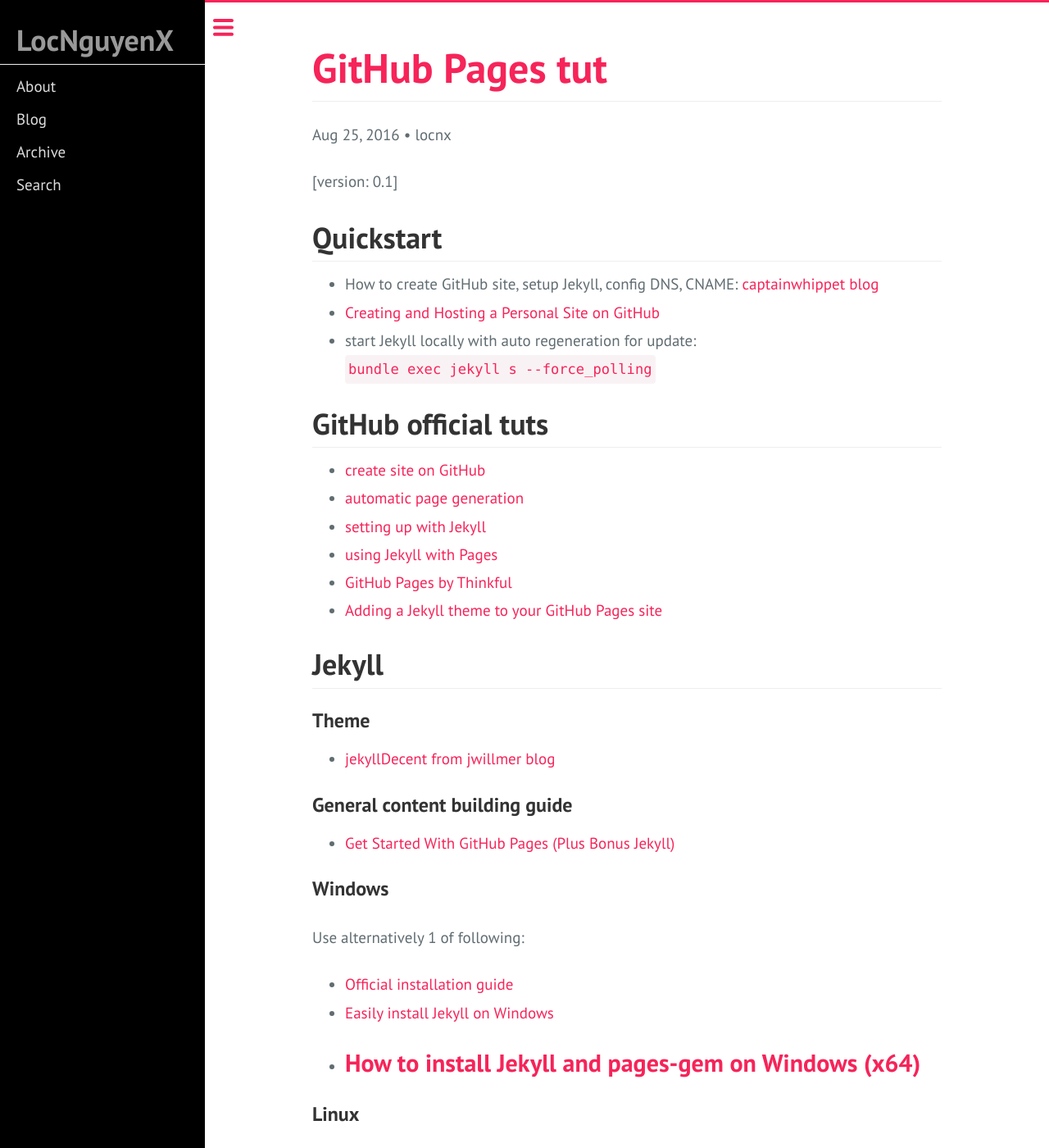
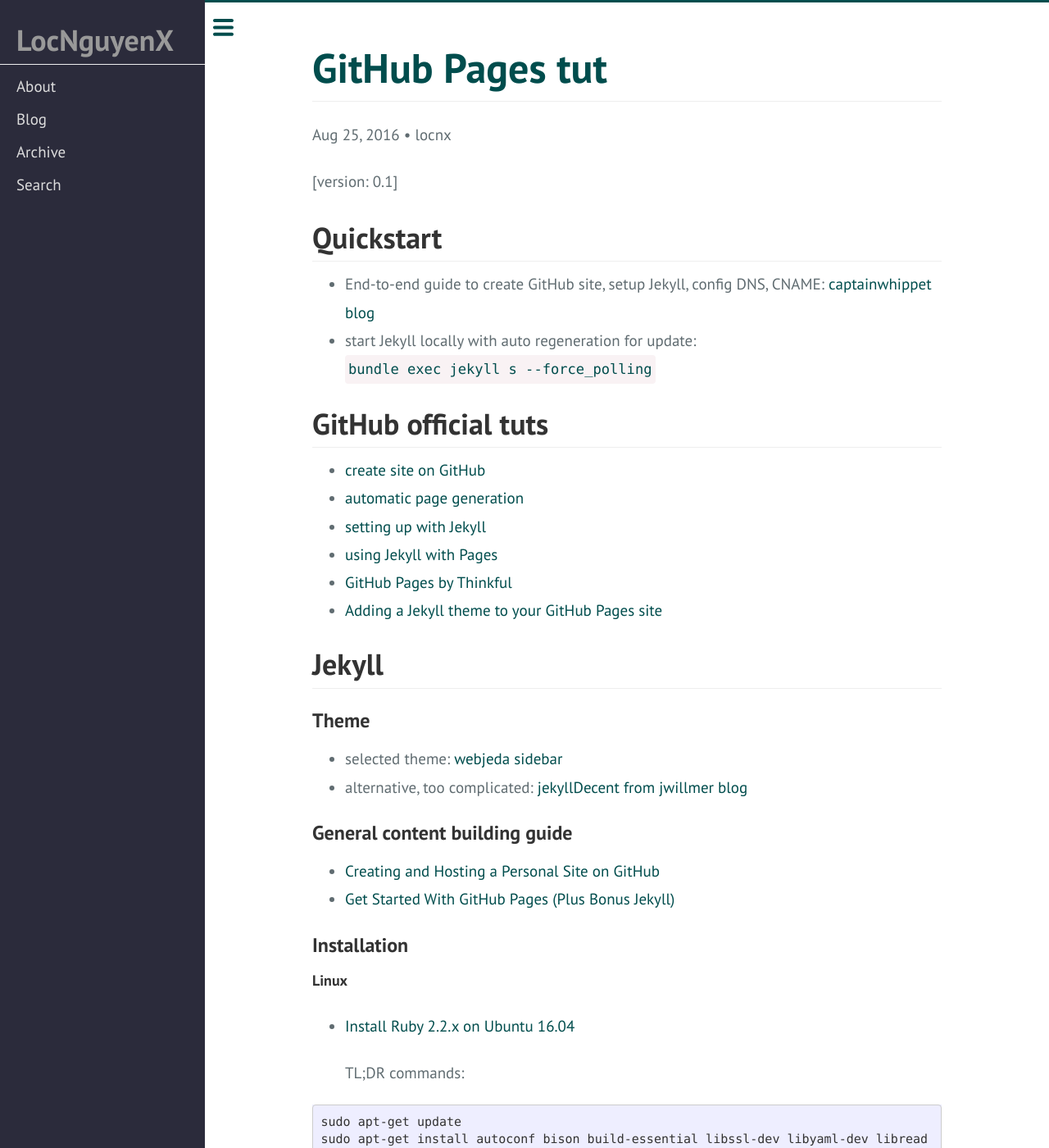
Before and after one commit to locnguyenx/blog, a Jekyll site: the page built from _posts/2016-08-25-github-pages-tut.md, in a window 1280 px wide and 1400 px high. Shown: the whole window at 82% size. Built offline with Jekyll 4.4.1, drawn with Linux system fonts in a browser that asks for light colours; some of the changed text lies outside the part shown.

Commit message:
edit config.hml

```diff
--- a/_config.yml
+++ b/_config.yml
@@ -14,13 +14,14 @@
 
 
 #color scheme
-sidebar-color: '#000'       #those apostrophes are important
-accent-color: '#F62459'     #those apostrophes are important
+sidebar-color: '#2b2b3b'       #those apostrophes are important
+accent-color: '#004d4d'     #those apostrophes are important
 
 
 #social
 github: https://github.com/locnguyenx
-email: mailto:loc.nguyenxuan@gmail.com
+linkedin: https://vn.linkedin.com/in/loc-nguyen-xuan-83051347
+email: loc.nguyenxuan@gmail.com
 
 #Other
 google-custom-search-cx: '008787842287427824110:bd6ovs0skhk'        #Create Custom Search Engine(CSE) with google and find this ID in the code they provide.
--- a/_posts/2016-08-25-github-pages-tut.md
+++ b/_posts/2016-08-25-github-pages-tut.md
@@ -3,15 +3,14 @@
 title: GitHub Pages tut
 permalink: /github-pages-tut/
 author:    locnx
-keywords:  github jekyll
+keywords:  github pages jekyll linux bash
 menutitle: Tech
 ---
 [version: 0.1]
 
 # Quickstart
 
-- How to create GitHub site, setup Jekyll, config DNS, CNAME: [captainwhippet blog](http://captainwhippet.com/blog/2014/05/11/blog-setup-details.html)
-- [Creating and Hosting a Personal Site on GitHub](http://jmcglone.com/guides/github-pages/)
+- End-to-end guide to create GitHub site, setup Jekyll, config DNS, CNAME: [captainwhippet blog](http://captainwhippet.com/blog/2014/05/11/blog-setup-details.html)
 - start Jekyll locally with auto regeneration for update:
 	`bundle exec jekyll s --force_polling`
 
@@ -27,22 +26,18 @@
 # Jekyll
 
 ### Theme
-
-- [jekyllDecent from jwillmer blog](http://jwillmer.github.io/jekyllDecent/)
+- selected theme: [webjeda sidebar](https://blog.webjeda.com/jekyll-themes/sidebar/)
+- alternative, too complicated: [jekyllDecent from jwillmer blog](http://jwillmer.github.io/jekyllDecent/)
 
 ### General content building guide
-
+- [Creating and Hosting a Personal Site on GitHub](http://jmcglone.com/guides/github-pages/)
 - [Get Started With GitHub Pages (Plus Bonus Jekyll)](https://24ways.org/2013/get-started-with-github-pages/)
 
-### Windows
 
-Use alternatively 1 of following:
-- [Official installation guide](http://jekyllrb.com/docs/windows/#installation)
-- [Easily install Jekyll on Windows ](https://davidburela.wordpress.com/2015/11/28/easily-install-jekyll-on-windows-with-3-command-prompt-entries-and-chocolatey/)
-- [How to install Jekyll and pages-gem on Windows (x64)](http://jwillmer.de/blog/tutorial/how-to-install-jekyll-and-pages-gem-on-windows-10-x46)
--
+### Installation
 
-### Linux
+#### Linux
+
 - [Install Ruby 2.2.x on Ubuntu 16.04](https://www.digitalocean.com/community/tutorials/how-to-install-ruby-on-rails-with-rbenv-on-ubuntu-16-04)
 
 	TL;DR commands:
@@ -110,10 +105,19 @@
 	- `$ gem install therubyracer`
 	- add dependency into Gemfile bundle with this line: gem "therubyracer"
 
-### Ubuntu bash on Windows 10
+#### Ubuntu bash on Windows 10
 - Install Ruby & gem as in Linux
 - Problems
 	- [UNRESOLVED]Failed to watch when run `Jekyll serve`:
 		- Issue: https://github.com/jekyll/jekyll/issues/5233
 		- Workaround: start without watching `Jekyll serve --no-watch`
 	- [Permission]
+
+#### Windows
+
+Use alternatively 1 of following:
+- [Official installation guide](http://jekyllrb.com/docs/windows/#installation)
+- [How to install Jekyll and pages-gem on Windows (x64)](http://jwillmer.de/blog/tutorial/how-to-install-jekyll-and-pages-gem-on-windows-10-x46)
+- Problems: Jekyll is not supported for Windows officially. There's some unresolved bug, i.e with '/' in file path
+
+*Notes*: I droped this option due to it's too annoying
```
